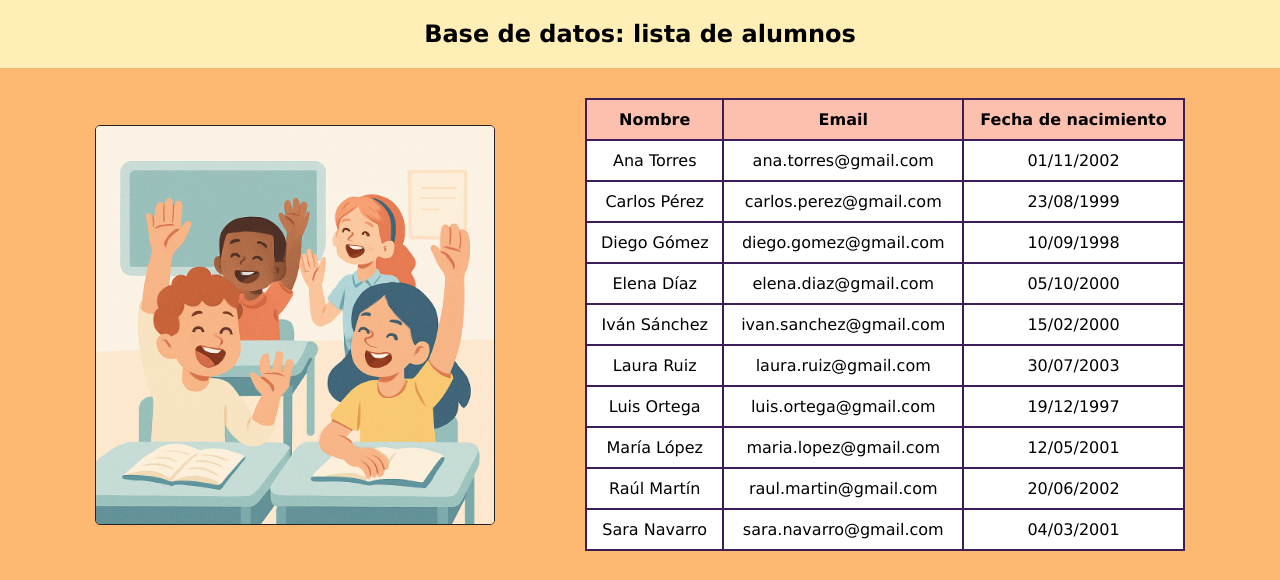
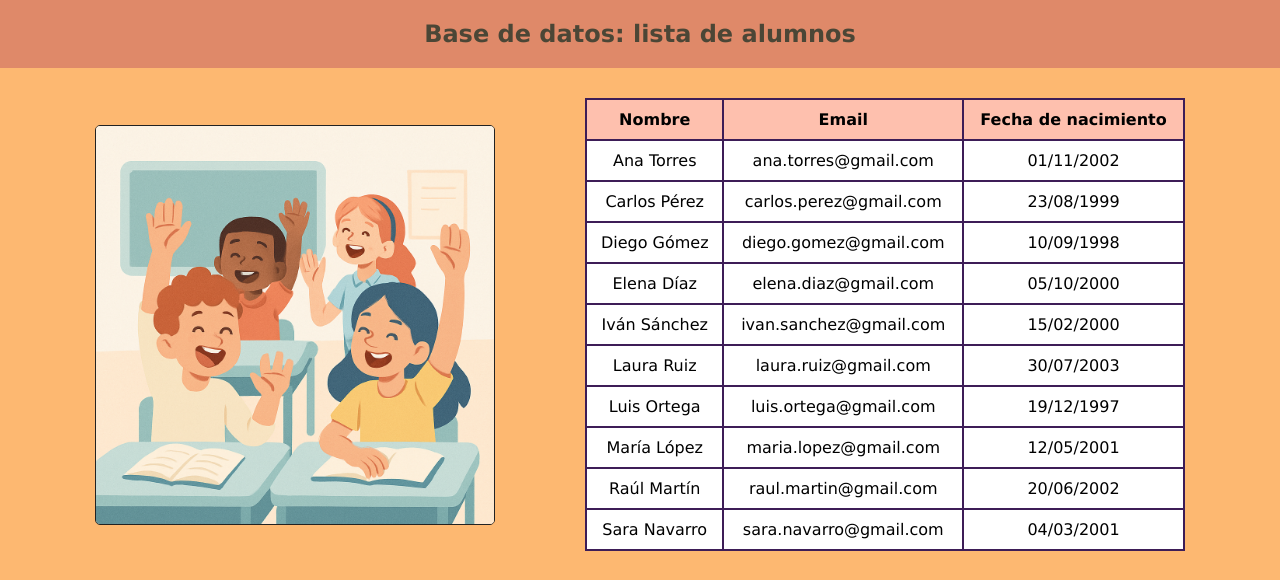
Before and after one commit to KalypsoDev/kalypso-dev-vanilla-php-mysql, a PHP site: page /kalypso-dev-vanilla-php-mysql/apps/enjoyAndLearnApp/alumnos/formulario_ver_alumnos.php in a window 1280 px wide. Shown: the part 89-669 px from the top of the page. Run offline with PHP 8.4, Linux system fonts and the light colour scheme; data comes from the database, SQL or seed files in the repository.

Commit message:
fix: improve style for database section

```diff
--- a/apps/enjoyAndLearnApp/alumnos/formulario_insertar_alumno.php
+++ b/apps/enjoyAndLearnApp/alumnos/formulario_insertar_alumno.php
@@ -22,7 +22,7 @@
         </nav>
     </header>
     <main>
-        <h2>Base de datos: añadir nuevo alumno</h2>
+        <h2 id="databaseTitle">Base de datos: añadir nuevo alumno</h2>
         <section id="formSection">
             <img src="../../../img/students.png" alt="Alumnos">
             <form action="insertar_alumno.php" method="post">
--- a/apps/enjoyAndLearnApp/alumnos/formulario_ver_alumnos.php
+++ b/apps/enjoyAndLearnApp/alumnos/formulario_ver_alumnos.php
@@ -22,7 +22,7 @@
         </nav>
     </header>
     <main>
-        <h2>Base de datos: lista de alumnos</h2>
+        <h2 id="databaseTitle">Base de datos: lista de alumnos</h2>
         <section id="resultSection">
             <img src="../../../img/students.png" alt="Alumnos">
             <?php
--- a/apps/enjoyAndLearnApp/profesores/formulario_insertar_profesor.php
+++ b/apps/enjoyAndLearnApp/profesores/formulario_insertar_profesor.php
@@ -22,7 +22,7 @@
         </nav>
     </header>
     <main>
-        <h2>Base de datos: añadir nuevo profesor</h2>
+        <h2 id="databaseTitle">Base de datos: añadir nuevo profesor</h2>
         <section id="formSection">
             <img src="../../../img/teachers.png" alt="Profesores">
             <form action="insertar_profesor.php" method="post">
--- a/apps/enjoyAndLearnApp/profesores/formulario_ver_profesores.php
+++ b/apps/enjoyAndLearnApp/profesores/formulario_ver_profesores.php
@@ -22,7 +22,7 @@
         </nav>
     </header>
     <main>
-        <h2>Base de datos: lista de profesores</h2>
+        <h2 id="databaseTitle">Base de datos: lista de profesores</h2>
         <section id="resultSection">
             <img src="../../../img/teachers.png" alt="Profesores">
             <?php
--- a/css/enjoyLearnSchool.css
+++ b/css/enjoyLearnSchool.css
@@ -68,6 +68,13 @@ main {
 
 h2 {
   padding: 20px;
+}
+
+#databaseTitle {
+  background-color: #d25f49;
+  opacity: 0.7;
+  text-align: center;
+  width: 100%;
 }
 
 #hero {
```
